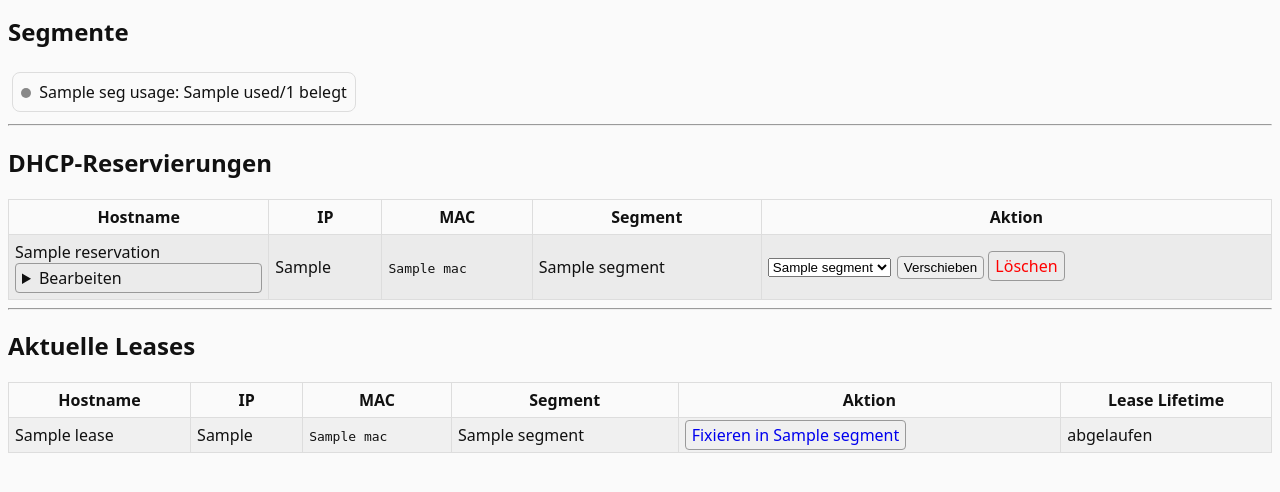
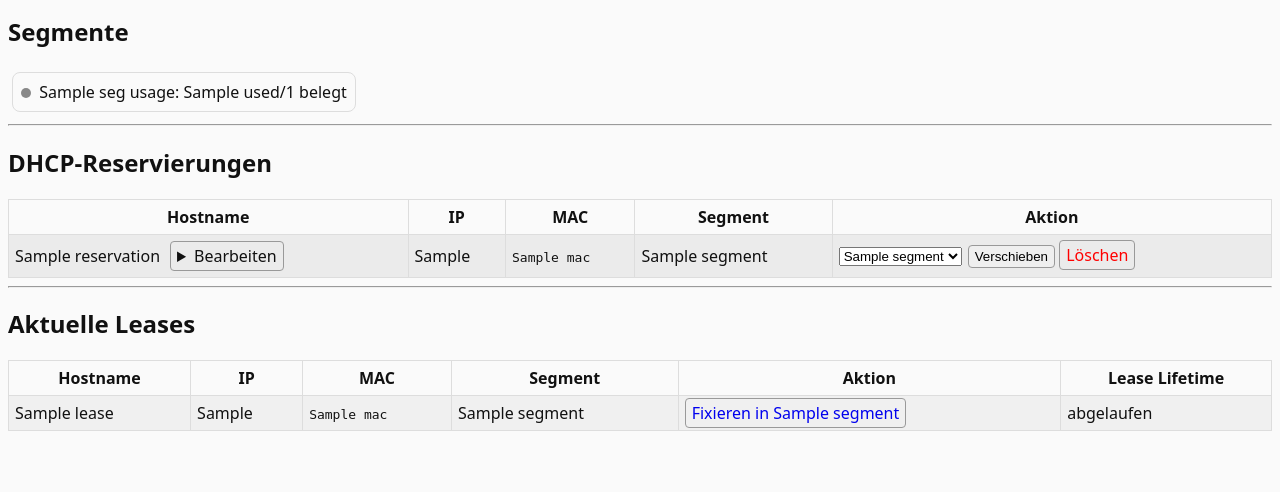
Before and after one commit to lexxi/dnsmasq-admin, a Flask app: template templates/index.html in a window 1280 px wide. Shown: the part 139-631 px from the top of the page. Run offline with Flask 3, Linux system fonts and the light colour scheme; the template is opened without the code that fills it: most values are stand-ins (such as "Sample title", 1, 10 or a date in 2020).

Commit message:
Display hostname and edit control on the same line

```diff
--- a/templates/index.html
+++ b/templates/index.html
@@ -30,8 +30,9 @@
   {% for r in reservations %}
     <tr {% if r.segment %} style="background-color: {{ r.segment.color }}22" {% endif %}>
       <td>
-        {{ r.hostname or '—' }}
-        <details class="hostname-editor">
+        <div style="display:flex; align-items:center; gap:10px; flex-wrap:wrap;">
+          <span>{{ r.hostname or '—' }}</span>
+          <details class="hostname-editor">
           <summary class="btn">Bearbeiten</summary>
           <form method="post" action="{{ url_for('change_reservation_hostname') }}">
             <input type="hidden" name="mac" value="{{ r.mac }}">
@@ -44,7 +45,8 @@
             <label><input type="checkbox" name="sync_lease" value="1" checked> Lease-Datei aktualisieren und dnsmasq neu starten (kurze DNS/DHCP-Unterbrechung)</label>
             <button class="btn" type="submit">Speichern</button>
           </form>
-        </details>
+          </details>
+        </div>
       </td>
       <td>{{ r.ip }}</td>
       <td><code>{{ r.mac }}</code></td>
```
